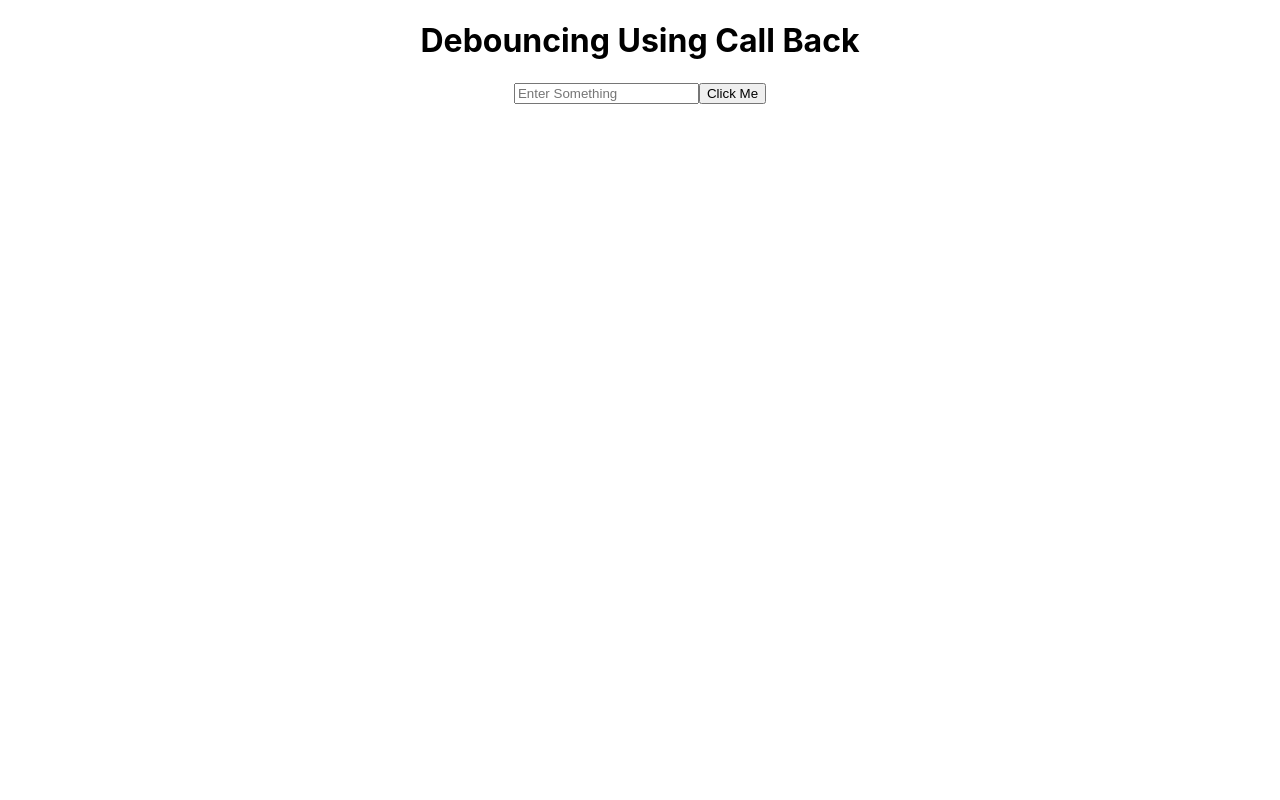
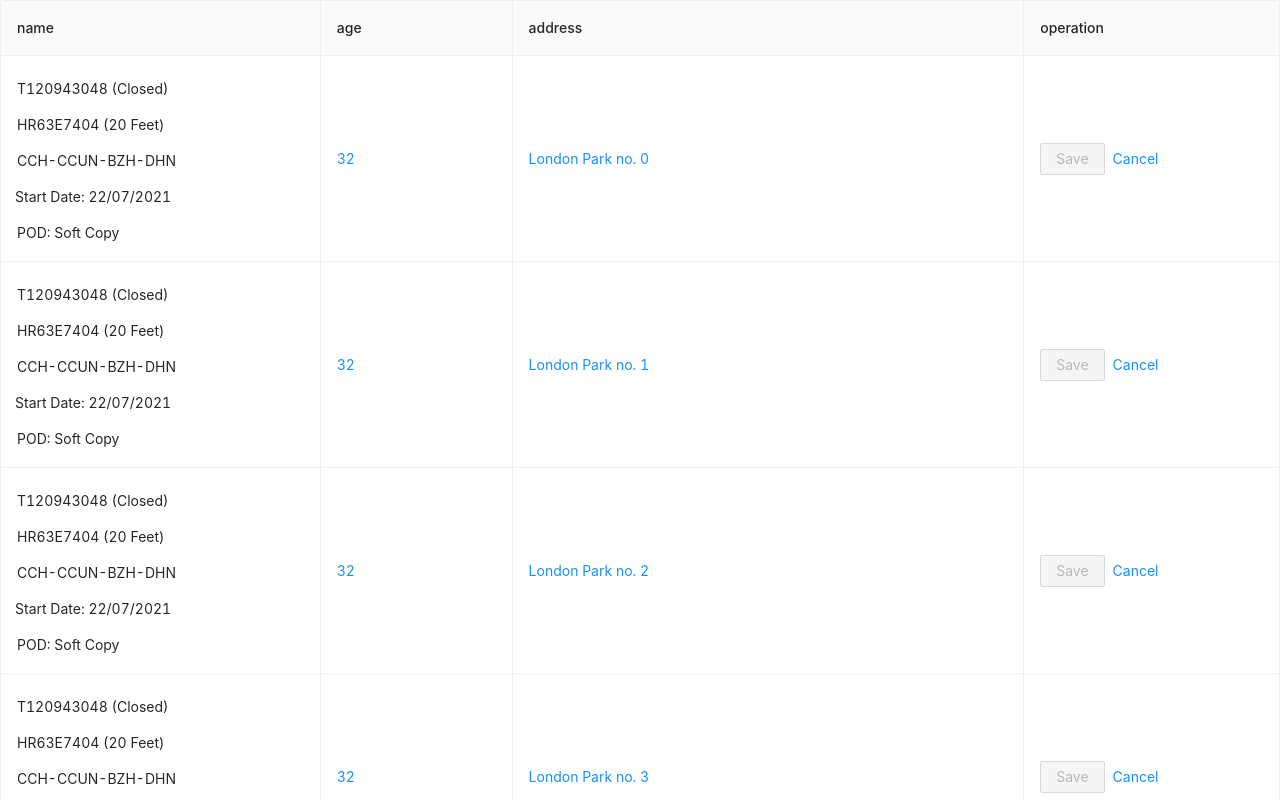
Before and after one commit to Akash1012/Hooks, a React (Create React App) app: page / in a window 1280 px wide. Shown: the top 800 px of the page. Built offline with nearby package versions, Linux system fonts and the light colour scheme.

Commit message:
Add antd table

```diff
--- a/src/App.js
+++ b/src/App.js
@@ -4,7 +4,7 @@ import Input from "./Compoments/DynamicField/Input";
 // import UserForm from "./Compoments/WithOutCustomHooks/UserForm";
 // import ClassTimer from "./Compoments/UseRefHook/ClassTimer";
 // import ImageUpload from "./Compoments/ImageUpload/index";
-// import Application from "./Compoments/DynamicField/important";
+import Application from "./Compoments/DynamicField/important";
 // import ClassCounter from './Compoments/UseState/classCounter'
 // import HookCounter from './Compoments/UseState/HookCounter1'
 // import HookCounter2 from './Compoments/UseState/HookCounter2'
@@ -35,10 +35,12 @@ import "./App.css";
 // import DataFetchingOne from "./Compoments/FetchingData/DataFetchingOne";
 // import DataFetchingUsingReducer from "./Compoments/FetchingData/DataFetchingUsingReducer";
 import Debouncing from "./Compoments/debouncingReact";
+import EditableTable from "./Compoments/TableAntd";
 
 function App() {
   return (
     <div className="App">
+      <EditableTable />
       {/* <ClassTimer /> */}
       {/* <UserForm />*/}
       {/* <Input /> */}
@@ -76,8 +78,8 @@ function App() {
       {/* <DataFetchingUsingReducer /> */}
       {/* <Main /> */}
       {/* <ImageUpload /> */}
-      {/* <Application /> */}
-      <Debouncing />
+      <Application />
+      {/* <Debouncing /> */}
     </div>
   );
 }
--- /dev/null
+++ b/src/Compoments/TableAntd/index.js
@@ -0,0 +1,245 @@
+import React from "react";
+import {
+  Table,
+  Input,
+  InputNumber,
+  Popconfirm,
+  Form,
+  Typography,
+  Button,
+} from "antd";
+import "antd/dist/antd.css";
+import "../../index.css";
+
+const originData = [];
+const { useState } = React;
+for (let i = 0; i < 100; i++) {
+  originData.push({
+    key: i.toString(),
+    name: {
+      id: "T120943048 (Closed)",
+      value: "HR63E7404 (20 Feet)",
+      type: "CCH-CCUN-BZH-DHN",
+      date: "22/07/2021",
+      pod: "Soft Copy",
+    },
+    age: 32,
+    address: `London Park no. ${i}`,
+  });
+}
+
+const EditableCell = ({
+  editing,
+  dataIndex,
+  title,
+  inputType,
+  record,
+  index,
+  children,
+  ...restProps
+}) => {
+  const inputNode = inputType === "number" ? <InputNumber /> : <Input />;
+  return (
+    <td {...restProps}>
+      {editing ? (
+        <Form.Item
+          name={dataIndex}
+          style={{
+            margin: 0,
+          }}
+          rules={[
+            {
+              required: true,
+              message: `Please Input ${title}!`,
+            },
+          ]}
+        >
+          {inputNode}
+        </Form.Item>
+      ) : (
+        children
+      )}
+    </td>
+  );
+};
+
+const EditableTable = () => {
+  const [form] = Form.useForm();
+  const [data, setData] = useState(originData);
+  const [editingKey, setEditingKey] = useState("");
+
+  const isEditing = (record) => record.key === editingKey;
+
+  const edit = (record) => {
+    form.setFieldsValue({
+      name: "",
+      age: "",
+      address: "",
+      ...record,
+    });
+    setEditingKey(record.key);
+  };
+
+  const cancel = () => {
+    setEditingKey("");
+  };
+
+  const save = async (key) => {
+    try {
+      const row = await form.validateFields();
+      const newData = [...data];
+      const index = newData.findIndex((item) => key === item.key);
+      console.log("Index", index);
+
+      if (index > -1) {
+        const item = newData[index];
+        newData.splice(index, 1, { ...item, ...row });
+        setData(newData);
+        console.log("update data", newData[index]);
+        setEditingKey("");
+      } else {
+        newData.push(row);
+        setData(newData);
+        setEditingKey("");
+      }
+    } catch (errInfo) {
+      console.log("Validate Failed:", errInfo);
+    }
+  };
+
+  const columns = [
+    {
+      title: "name",
+      dataIndex: "name",
+      width: "25%",
+      editable: false,
+      render: (_, record) => {
+        return (
+          <div style={{ height: "167px", marginTop: "6px" }} key={data.id}>
+            <div>
+              <div>
+                <p className="m0 medium font-12">{record.name.id}</p>
+                <p className="m0 medium font-12">{record.name.value}</p>
+                <p className="m0 regular font-12 ">{record.name?.type}</p>
+                <p
+                  style={{ marginLeft: "-2px" }}
+                  className="m0 regular font-12 "
+                >
+                  Start Date: {record.name?.date}
+                </p>
+                <p
+                  style={{ marginRight: "30px" }}
+                  className="m0 regular font-12 "
+                >
+                  POD: {record.name?.pod}
+                </p>
+              </div>
+            </div>
+          </div>
+        );
+      },
+    },
+    {
+      title: "age",
+      dataIndex: "age",
+      width: "15%",
+      editable: true,
+      render: (_, record) => {
+        const editable = isEditing(record);
+        return (
+          <Typography.Link
+            disabled={editingKey !== ""}
+            onClick={() => edit(record)}
+          >
+            {record.age}
+          </Typography.Link>
+        );
+      },
+    },
+    {
+      title: "address",
+      dataIndex: "address",
+      width: "40%",
+      editable: true,
+      render: (_, record) => {
+        const editable = isEditing(record);
+        return (
+          <Typography.Link
+            disabled={editingKey !== ""}
+            onClick={() => edit(record)}
+          >
+            {record.address}
+          </Typography.Link>
+        );
+      },
+    },
+    {
+      title: "operation",
+      dataIndex: "operation",
+      render: (_, record) => {
+        const editable = isEditing(record);
+        return true ? (
+          <span>
+            <Button
+              disabled={!editable}
+              onClick={() => save(record.key)}
+              style={{
+                marginRight: 8,
+              }}
+            >
+              Save
+            </Button>
+            <Popconfirm title="Sure to cancel?" onConfirm={cancel}>
+              <a>Cancel</a>
+            </Popconfirm>
+          </span>
+        ) : (
+          ""
+          //   <Typography.Link
+          //     disabled={editingKey !== ""}
+          //     onClick={() => edit(record)}
+          //   >
+          //     Edit
+          //   </Typography.Link>
+        );
+      },
+    },
+  ];
+  const mergedColumns = columns.map((col) => {
+    if (!col.editable) {
+      return col;
+    }
+
+    return {
+      ...col,
+      onCell: (record) => ({
+        record,
+        inputType: col.dataIndex === "age" ? "number" : "text",
+        dataIndex: col.dataIndex,
+        title: col.title,
+        editing: isEditing(record),
+      }),
+    };
+  });
+
+  return (
+    <Form form={form} component={false}>
+      <Table
+        components={{
+          body: {
+            cell: EditableCell,
+          },
+        }}
+        bordered
+        dataSource={data}
+        columns={mergedColumns}
+        rowClassName="editable-row"
+        pagination={{
+          onChange: cancel,
+        }}
+      />
+    </Form>
+  );
+};
+
+export default EditableTable;
--- a/src/index.css
+++ b/src/index.css
@@ -1,13 +1,19 @@
 body {
   margin: 0;
-  font-family: -apple-system, BlinkMacSystemFont, 'Segoe UI', 'Roboto', 'Oxygen',
-    'Ubuntu', 'Cantarell', 'Fira Sans', 'Droid Sans', 'Helvetica Neue',
+  font-family: -apple-system, BlinkMacSystemFont, "Segoe UI", "Roboto", "Oxygen",
+    "Ubuntu", "Cantarell", "Fira Sans", "Droid Sans", "Helvetica Neue",
     sans-serif;
   -webkit-font-smoothing: antialiased;
   -moz-osx-font-smoothing: grayscale;
 }
 
 code {
-  font-family: source-code-pro, Menlo, Monaco, Consolas, 'Courier New',
+  font-family: source-code-pro, Menlo, Monaco, Consolas, "Courier New",
     monospace;
 }
+
+.editable-row .ant-form-item-explain {
+  position: absolute;
+  top: 100%;
+  font-size: 12px;
+}
```
Also changed, not shown: src/Compoments/TableAntd/demo.js (added, +14 -0 lines).
